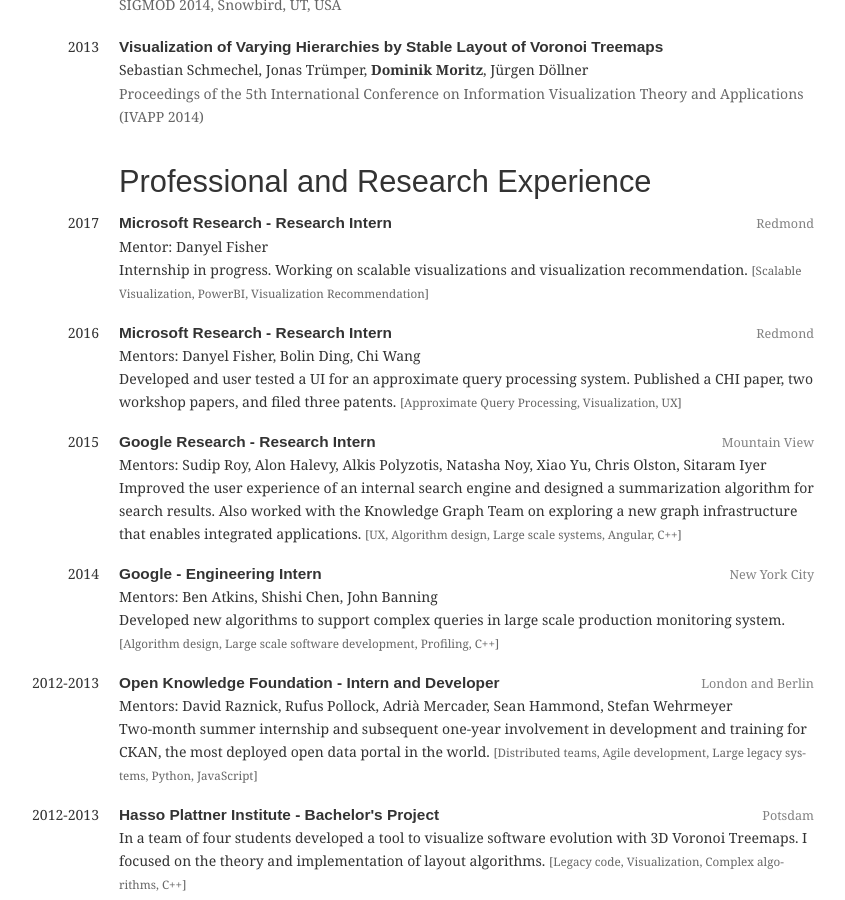
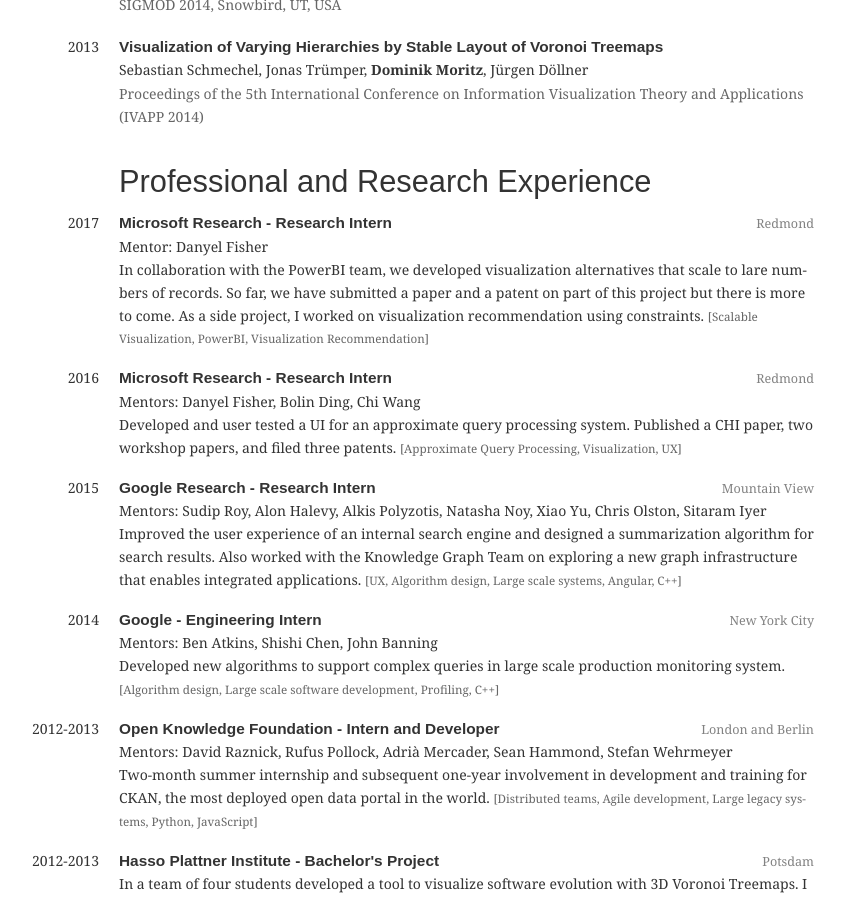
Before and after one commit to domoritz/domoritz.github.io, a Jekyll site: the page built from cv.html, in a window 1280 px wide and 900 px high, scrolled down 2800 px. Shown: the whole window, without its empty margins (226-1071 px from the left). Built offline with Jekyll 4.4.1, drawn with Linux system fonts in a browser that asks for light colours.

Commit message:
Update experience.yml

```diff
--- a/_data/experience.yml
+++ b/_data/experience.yml
@@ -5,7 +5,7 @@
   location: Redmond
   mentors:
     - Danyel Fisher
-  description: Internship in progress. Working on scalable visualizations and visualization recommendation.
+  description: In collaboration with the PowerBI team, we developed visualization alternatives that scale to lare numbers of records. So far, we have submitted a paper and a patent on part of this project but there is more to come. As a side project, I worked on visualization recommendation using constraints.
   skills:
     - Scalable Visualization
     - PowerBI
```
